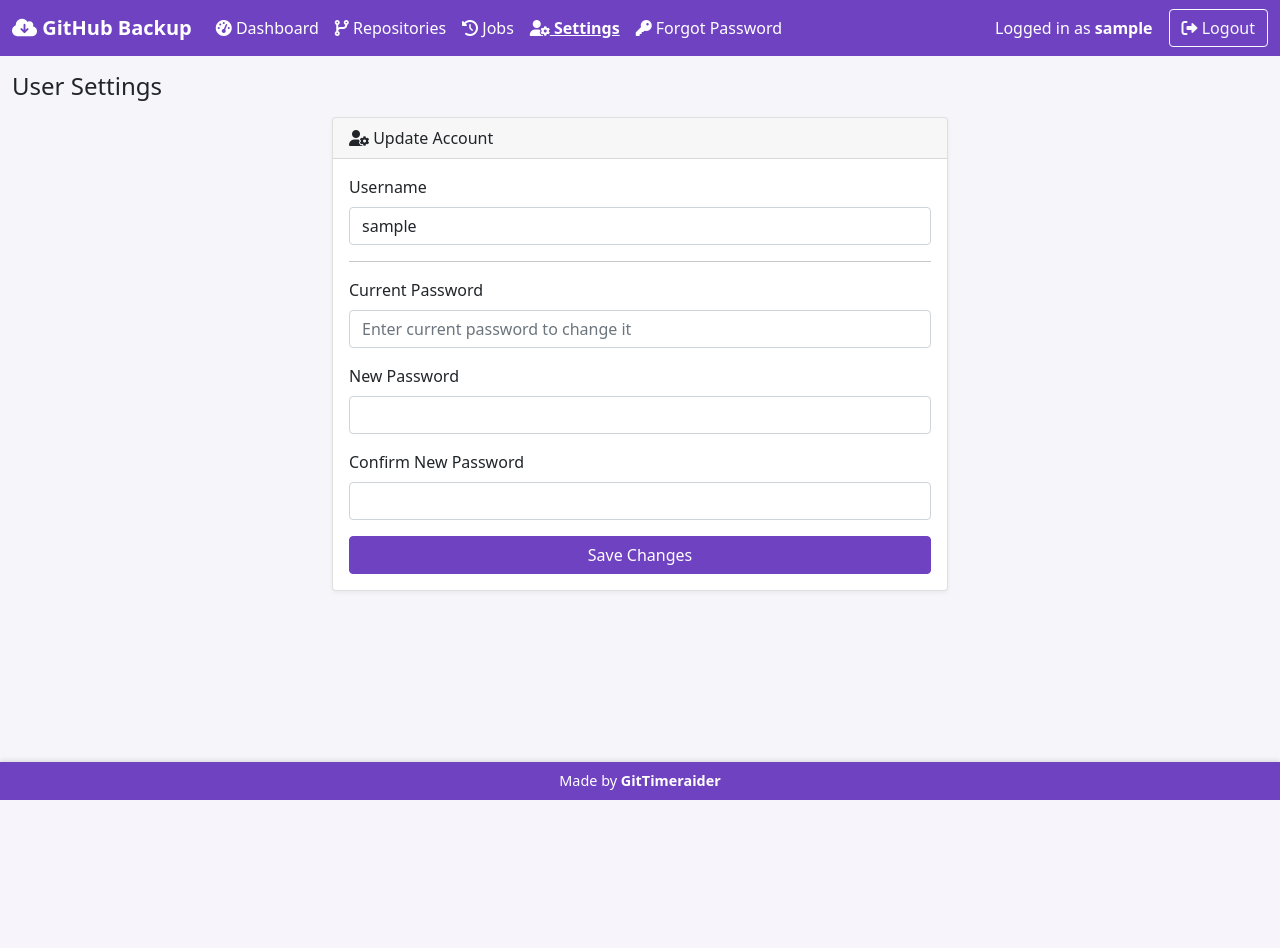
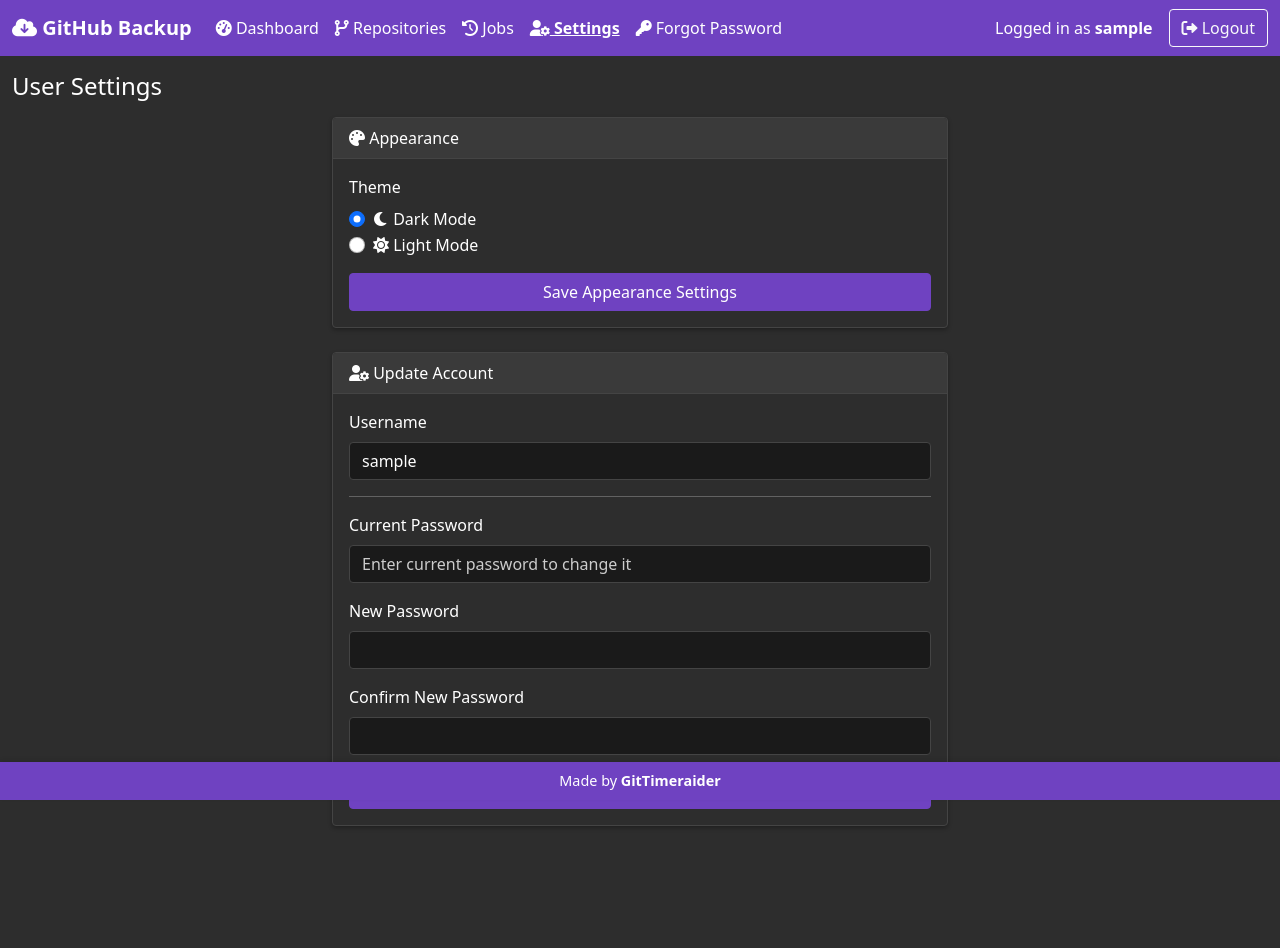
Before and after one commit to GitTimeraider/GithubBackup-docker, a Flask app: page /settings in a window 1280 px wide. Before the commit the page ends 800 px from the top, so only its background shows below. Run offline with Flask 3, Linux system fonts and the light colour scheme; the visitor is signed in with stand-in values (Sample User, id 1); parts of the project's set-up code (start-up, migrations or seed data) failed here and were passed over.

Commit message:
Dark mode

```diff
--- a/app.py
+++ b/app.py
@@ -84,7 +84,7 @@
 def login():
     # Auto-create default admin if no users
     if User.query.count() == 0:
-        admin = User(username='admin', password_hash=generate_password_hash('changeme'), is_admin=True)
+        admin = User(username='admin', password_hash=generate_password_hash('changeme'), is_admin=True, theme='dark')
         db.session.add(admin)
         db.session.commit()
         logger.warning('Default admin user created with username=admin password=changeme; please change immediately.')
@@ -111,6 +111,15 @@
 @login_required
 def user_settings():
     if request.method == 'POST':
+        # Handle theme change
+        theme = request.form.get('theme')
+        if theme in ['dark', 'light']:
+            current_user.theme = theme
+            flash('Appearance settings updated', 'success')
+            db.session.commit()
+            return redirect(url_for('user_settings'))
+
+        # Handle account changes
         new_username = request.form.get('username', '').strip()
         current_password = request.form.get('current_password', '')
         new_password = request.form.get('new_password', '')
@@ -381,6 +390,19 @@
 def health_check():
     return jsonify({'status': 'healthy', 'timestamp': datetime.utcnow().isoformat()})
 
+@app.route('/api/theme', methods=['POST'])
+@login_required
+def update_theme():
+    data = request.get_json()
+    theme = data.get('theme')
+
+    if theme in ['dark', 'light']:
+        current_user.theme = theme
+        db.session.commit()
+        return jsonify({'success': True, 'theme': theme})
+
+    return jsonify({'success': False, 'error': 'Invalid theme'}), 400
+
 @app.route('/favicon.ico')
 def favicon():
     return send_from_directory(os.path.join(app.root_path, 'static', 'img'), 'ghbackup_ico.ico', mimetype='image/vnd.microsoft.icon')
--- a/models.py
+++ b/models.py
@@ -9,6 +9,7 @@
     username = db.Column(db.String(80), unique=True, nullable=False)
     password_hash = db.Column(db.String(128), nullable=False)
     is_admin = db.Column(db.Boolean, default=False)
+    theme = db.Column(db.String(10), default='dark')  # 'dark' or 'light'
     created_at = db.Column(db.DateTime, default=datetime.utcnow)
 
     repositories = db.relationship('Repository', backref='user', lazy=True, cascade='all, delete-orphan')
--- a/templates/base.html
+++ b/templates/base.html
@@ -1,5 +1,5 @@
 <!DOCTYPE html>
-<html lang="en">
+<html lang="en" data-theme="{% if current_user.is_authenticated %}{{ current_user.theme }}{% else %}dark{% endif %}">
 <head>
     <meta charset="UTF-8">
     <meta name="viewport" content="width=device-width, initial-scale=1.0">
@@ -9,16 +9,130 @@
     <link href="https://cdn.jsdelivr.net/npm/bootstrap@5.1.3/dist/css/bootstrap.min.css" rel="stylesheet">
     <link href="https://cdnjs.cloudflare.com/ajax/libs/font-awesome/6.0.0/css/all.min.css" rel="stylesheet">
     <style>
-        :root { --bs-primary: #6f42c1; }
+        :root {
+            --bs-primary: #6f42c1;
+            --primary-dark: #5a34a1;
+        }
+
+        /* Light theme variables */
+        [data-theme="light"] {
+            --bg-primary: #ffffff;
+            --bg-secondary: #f5f5fa;
+            --bg-tertiary: #ffffff;
+            --text-primary: #333333;
+            --text-secondary: #666666;
+            --border-color: #dee2e6;
+            --navbar-bg: #6f42c1;
+            --navbar-text: #ffffff;
+            --card-bg: #ffffff;
+            --card-shadow: 0 2px 4px rgba(0,0,0,0.05);
+        }
+
+        /* Dark theme variables */
+        [data-theme="dark"] {
+            --bg-primary: #1a1a1a;
+            --bg-secondary: #2d2d2d;
+            --bg-tertiary: #3a3a3a;
+            --text-primary: #ffffff;
+            --text-secondary: #cccccc;
+            --border-color: #444444;
+            --navbar-bg: #6f42c1;
+            --navbar-text: #ffffff;
+            --card-bg: #2d2d2d;
+            --card-shadow: 0 2px 4px rgba(0,0,0,0.3);
+        }
+
+        body {
+            background: var(--bg-secondary);
+            color: var(--text-primary);
+            transition: background-color 0.3s ease, color 0.3s ease;
+            padding-bottom: 50px;
+        }
+
         .navbar-brand { font-weight: 600; }
-        .navbar-purple { background: #6f42c1; }
-        .navbar-purple .navbar-nav .nav-link, .navbar-purple .navbar-brand, .navbar-purple .navbar-text { color: #fff; }
+        .navbar-purple { background: var(--navbar-bg); }
+        .navbar-purple .navbar-nav .nav-link, .navbar-purple .navbar-brand, .navbar-purple .navbar-text { color: var(--navbar-text); }
         .navbar-purple .nav-link.active { font-weight: 600; text-decoration: underline; }
-        .btn-primary { background:#6f42c1; border-color:#6f42c1; }
-        .btn-primary:hover { background:#5a34a1; border-color:#5a34a1; }
-        a { color:#6f42c1; }
-        a:hover { color:#5a34a1; }
-        .card { box-shadow: 0 2px 4px rgba(0,0,0,0.05); }
+        .btn-primary { background: var(--bs-primary); border-color: var(--bs-primary); }
+        .btn-primary:hover { background: var(--primary-dark); border-color: var(--primary-dark); }
+        a { color: var(--bs-primary); }
+        a:hover { color: var(--primary-dark); }
+
+        .card {
+            background: var(--card-bg);
+            border-color: var(--border-color);
+            box-shadow: var(--card-shadow);
+            transition: background-color 0.3s ease, border-color 0.3s ease;
+        }
+
+        .card-header {
+            background: var(--bg-tertiary);
+            border-color: var(--border-color);
+            color: var(--text-primary);
+        }
+
+        .form-control {
+            background: var(--bg-primary);
+            border-color: var(--border-color);
+            color: var(--text-primary);
+        }
+
+        .form-control:focus {
+            background: var(--bg-primary);
+            border-color: var(--bs-primary);
+            color: var(--text-primary);
+            box-shadow: 0 0 0 0.2rem rgba(111, 66, 193, 0.25);
+        }
+
+        .form-control::placeholder {
+            color: var(--text-secondary);
+        }
+
+        .table {
+            color: var(--text-primary);
+        }
+
+        .table-striped > tbody > tr:nth-of-type(odd) > td,
+        .table-striped > tbody > tr:nth-of-type(odd) > th {
+            background-color: var(--bg-tertiary);
+        }
+
+        .alert-success {
+            background-color: #d1f2eb;
+            border-color: #a7e6cc;
+            color: #0f5132;
+        }
+
+        .alert-danger {
+            background-color: #f8d7da;
+            border-color: #f5c2c7;
+            color: #842029;
+        }
+
+        .alert-info {
+            background-color: #cfe2ff;
+            border-color: #9ec5fe;
+            color: #084298;
+        }
+
+        [data-theme="dark"] .alert-success {
+            background-color: #155724;
+            border-color: #0f4a1a;
+            color: #d1f2eb;
+        }
+
+        [data-theme="dark"] .alert-danger {
+            background-color: #721c24;
+            border-color: #5a161d;
+            color: #f8d7da;
+        }
+
+        [data-theme="dark"] .alert-info {
+            background-color: #0c4a6e;
+            border-color: #0369a1;
+            color: #cfe2ff;
+        }
+
         main { padding: 1rem 1rem 3rem; }
         @media (max-width: 576px){ main { padding-top: .75rem; } }
         .footer-bar {
@@ -45,10 +159,6 @@
         .footer-bar a:hover {
             color: #e9ecef;
             text-decoration: underline;
-        }
-        body {
-            background:#f5f5fa;
-            padding-bottom: 50px;
         }
     </style>
 </head>
@@ -97,6 +207,23 @@
         </div>
 
     <script src="https://cdn.jsdelivr.net/npm/bootstrap@5.1.3/dist/js/bootstrap.bundle.min.js"></script>
+    <script>
+        // Theme switching functionality
+        function switchTheme(theme) {
+            document.documentElement.setAttribute('data-theme', theme);
+
+            // Save theme preference via AJAX
+            if (typeof fetch !== 'undefined') {
+                fetch('/api/theme', {
+                    method: 'POST',
+                    headers: {
+                        'Content-Type': 'application/json',
+                    },
+                    body: JSON.stringify({ theme: theme })
+                }).catch(err => console.log('Theme save failed:', err));
+            }
+        }
+    </script>
     {% block scripts %}{% endblock %}
 </body>
 </html>
--- a/templates/settings.html
+++ b/templates/settings.html
@@ -3,6 +3,32 @@
 {% block content %}
 <div class="row justify-content-center">
   <div class="col-md-6">
+    <div class="card mb-4">
+      <div class="card-header"><i class="fas fa-palette"></i> Appearance</div>
+      <div class="card-body">
+        <form method="POST">
+          <div class="mb-3">
+            <label class="form-label">Theme</label>
+            <div class="form-check">
+              <input class="form-check-input" type="radio" name="theme" id="themeDark" value="dark"
+                     {% if current_user.theme == 'dark' %}checked{% endif %} onchange="switchTheme('dark')">
+              <label class="form-check-label" for="themeDark">
+                <i class="fas fa-moon"></i> Dark Mode
+              </label>
+            </div>
+            <div class="form-check">
+              <input class="form-check-input" type="radio" name="theme" id="themeLight" value="light"
+                     {% if current_user.theme == 'light' %}checked{% endif %} onchange="switchTheme('light')">
+              <label class="form-check-label" for="themeLight">
+                <i class="fas fa-sun"></i> Light Mode
+              </label>
+            </div>
+          </div>
+          <button class="btn btn-primary w-100" type="submit">Save Appearance Settings</button>
+        </form>
+      </div>
+    </div>
+
     <div class="card mb-4">
       <div class="card-header"><i class="fas fa-user-cog"></i> Update Account</div>
       <div class="card-body">
@@ -24,7 +50,7 @@
             <label class="form-label">Confirm New Password</label>
             <input type="password" class="form-control" name="confirm_password">
           </div>
-          <button class="btn btn-primary w-100" type="submit">Save Changes</button>
+          <button class="btn btn-primary w-100" type="submit">Save Account Changes</button>
         </form>
       </div>
     </div>
```
Also changed, not shown: init_db.py (+11 -0 lines).
